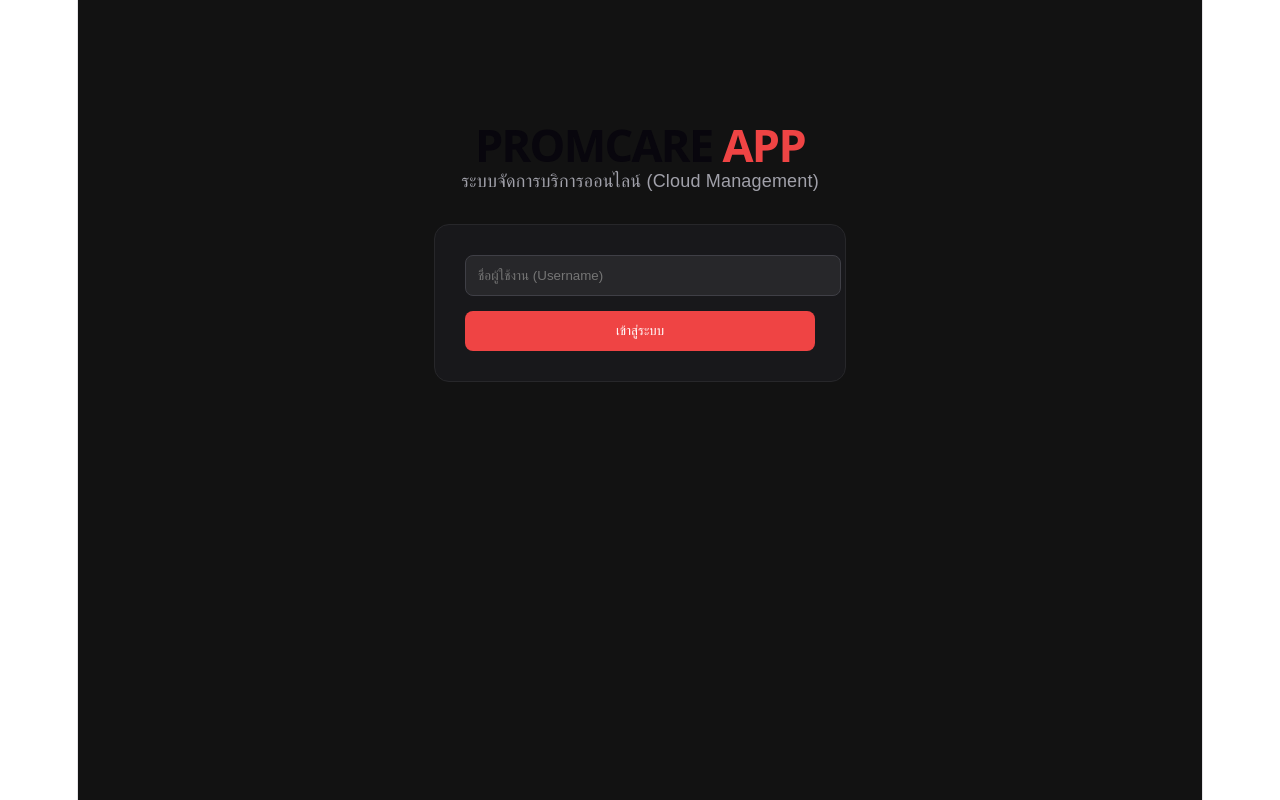
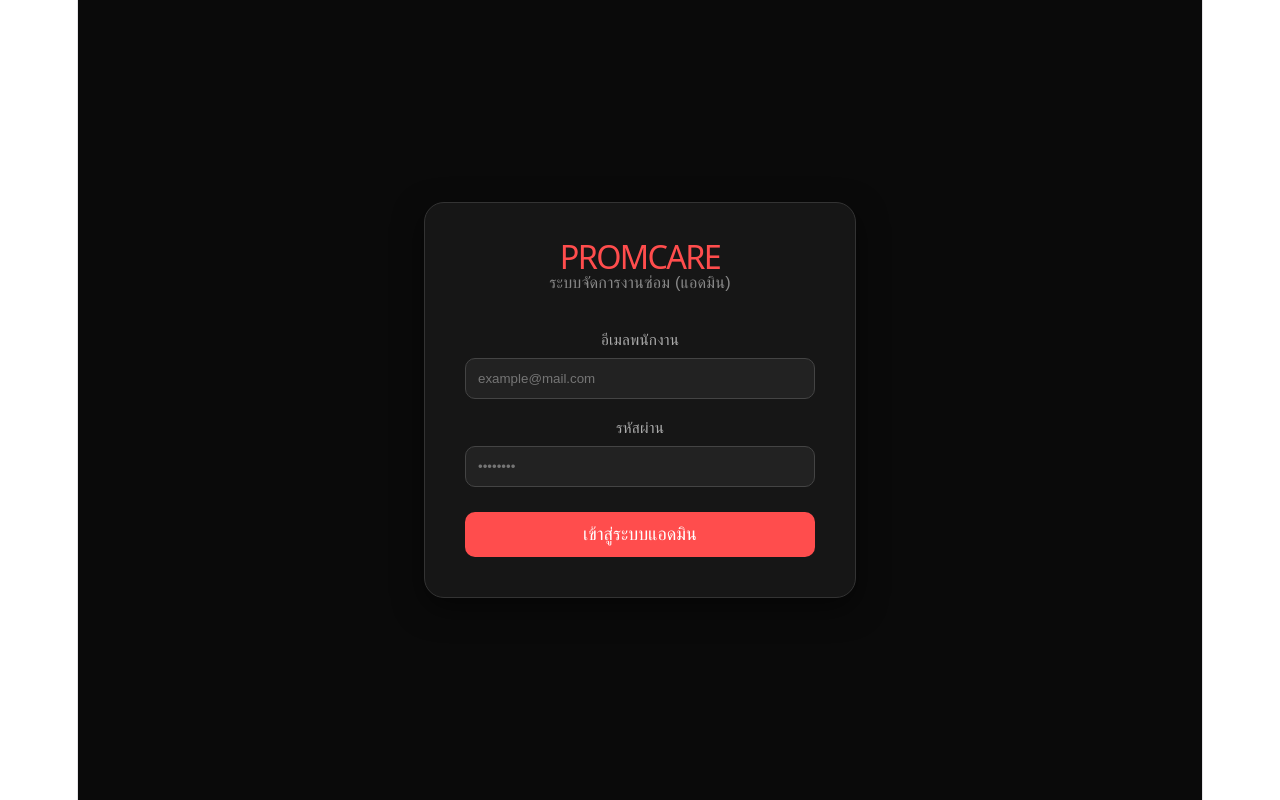
Before and after one commit to promcareservice-dotcom/Promcare, a React (Vite) app: page /login in a window 1280 px wide. Built offline with nearby package versions, Linux system fonts and the light colour scheme.

Commit message:
Setup routing for Login and Admin

```diff
--- a/src/App.jsx
+++ b/src/App.jsx
@@ -1,75 +1,23 @@
-import React, { useState, useEffect } from 'react';
-import { supabase } from './supabaseClient';
-import AdminDashboard from './AdminDashboard';
-import MemberDashboard from './MemberDashboard';
+import React from 'react';
+import { BrowserRouter as Router, Routes, Route } from 'react-router-dom';
+import Register from './Register';
+import Login from './Login'; // เพิ่มบรรทัดนี้
+import AdminDashboard from './AdminDashboard'; // เพิ่มบรรทัดนี้
 
 function App() {
-  const [username, setUsername] = useState('');
-  const [currentUser, setCurrentUser] = useState(null);
-  const [loading, setLoading] = useState(false);
+  return (
+    <Router>
+      <Routes>
+        {/* หน้าแรกให้ไปที่ Register เหมือนเดิม หรือจะเปลี่ยนเป็น Login ก็ได้ครับ */}
+        <Route path="/" element={<Register />} />
 
-  // 1. ฟังก์ชันสำหรับการ Login
-  const handleLogin = async () => {
-    if (!username) return alert('กรุณาใส่ชื่อผู้ใช้งาน');
-    setLoading(true);
+        {/* เพิ่มเส้นทางสำหรับหน้า Login */}
+        <Route path="/login" element={<Login />} />
 
-    const { data, error } = await supabase
-      .from('profiles')
-      .select('*')
-      .eq('username', username)
-      .single();
-
-    if (error || !data) {
-      alert('ไม่พบรายชื่อผู้ใช้งานนี้ในระบบ');
-    } else {
-      setCurrentUser(data);
-    }
-    setLoading(false);
-  };
-
-  // 2. ฟังก์ชันสำหรับการ Logout
-  const handleLogout = () => {
-    setCurrentUser(null);
-    setUsername('');
-  };
-
-  // 3. ส่วนการแสดงผลหลัก (ใช้เงื่อนไขเช็ก Login และ Role)
-  return (
-    <div className="app-container" style={{ backgroundColor: '#121212', minHeight: '100vh', color: 'white', fontFamily: 'Arial, sans-serif' }}>
-      {!currentUser ? (
-        /* --- กรณีที่ 1: ยังไม่ได้ Login ให้โชว์หน้า Login --- */
-        <div style={{ display: 'flex', flexDirection: 'column', alignItems: 'center', paddingTop: '100px' }}>
-          <h1 style={{ fontSize: '2.5rem', fontWeight: 'bold', marginBottom: '10px' }}>
-            PROMCARE <span style={{ color: '#ef4444' }}>APP</span>
-          </h1>
-          <p style={{ color: '#a1a1aa', marginBottom: '30px' }}>ระบบจัดการบริการออนไลน์ (Cloud Management)</p>
-
-          <div style={{ background: '#18181b', padding: '30px', borderRadius: '15px', border: '1px solid #27272a', width: '350px', textAlign: 'center' }}>
-            <input
-              type="text"
-              placeholder="ชื่อผู้ใช้งาน (Username)"
-              value={username}
-              style={{ width: '100%', padding: '12px', borderRadius: '8px', background: '#27272a', color: 'white', border: '1px solid #3f3f46', marginBottom: '15px', outline: 'none' }}
-              onChange={(e) => setUsername(e.target.value)}
-            />
-            <button
-              onClick={handleLogin}
-              disabled={loading}
-              style={{ width: '100%', padding: '12px', borderRadius: '8px', background: '#ef4444', color: 'white', fontWeight: 'bold', cursor: 'pointer', border: 'none', transition: '0.3s' }}
-            >
-              {loading ? 'กำลังตรวจสอบ...' : 'เข้าสู่ระบบ'}
-            </button>
-          </div>
-        </div>
-      ) : (
-        /* --- กรณีที่ 2: Login สำเร็จแล้ว ให้เช็ก Role เพื่อแยกหน้า Dashboard --- */
-        currentUser.role === 'Admin' ? (
-          <AdminDashboard user={currentUser} onLogout={handleLogout} />
-        ) : (
-          <MemberDashboard user={currentUser} onLogout={handleLogout} />
-        )
-      )}
-    </div>
+        {/* เพิ่มเส้นทางสำหรับหน้า Admin */}
+        <Route path="/admin" element={<AdminDashboard />} />
+      </Routes>
+    </Router>
   );
 }
 
--- /dev/null
+++ b/src/Login.jsx
@@ -0,0 +1,113 @@
+import React, { useState } from 'react';
+import { supabase } from './supabaseClient';
+import { useNavigate } from 'react-router-dom';
+
+const Login = () => {
+  const [email, setEmail] = useState('');
+  const [password, setPassword] = useState('');
+  const [loading, setLoading] = useState(false);
+  const navigate = useNavigate();
+
+  const handleLogin = async (e) => {
+    e.preventDefault();
+    setLoading(true);
+
+    try {
+      // 1. ตรวจสอบอีเมลและรหัสผ่านผ่าน Supabase Auth
+      const { data, error } = await supabase.auth.signInWithPassword({
+        email: email,
+        password: password,
+      });
+
+      if (error) throw error;
+
+      // 2. ถ้าล็อกอินผ่าน ให้ไปดึงข้อมูล 'role' จากตาราง profiles
+      const { data: profile, error: profileError } = await supabase
+        .from('profiles')
+        .select('role')
+        .eq('id', data.user.id)
+        .single();
+
+      if (profileError) throw profileError;
+
+      // 3. ตรวจสอบว่าเป็นแอดมินหรือไม่
+      if (profile?.role === 'แอดมิน') {
+        alert('ยินดีต้อนรับแอดมิน!');
+        navigate('/admin'); // ไปยังหน้า AdminDashboard
+      } else {
+        alert('ขออภัย: บัญชีนี้ไม่มีสิทธิ์เข้าถึงระบบแอดมิน');
+        await supabase.auth.signOut(); // บังคับ Logout ออกถ้าไม่ใช่แอดมิน
+      }
+    } catch (error) {
+      alert('เข้าสู่ระบบไม่สำเร็จ: ' + error.message);
+    } finally {
+      setLoading(false);
+    }
+  };
+
+  return (
+    <div style={{ backgroundColor: '#0a0a0a', minHeight: '100vh', display: 'flex', justifyContent: 'center', alignItems: 'center', color: '#fff', fontFamily: 'Arial, sans-serif' }}>
+      <form onSubmit={handleLogin} style={{ background: '#161616', padding: '40px', borderRadius: '20px', border: '1px solid #333', width: '350px', boxShadow: '0 10px 30px rgba(0,0,0,0.5)' }}>
+        <div style={{ textAlign: 'center', marginBottom: '30px' }}>
+          <h1 style={{ color: '#ff4d4d', margin: 0, fontSize: '1.8rem' }}>PROMCARE</h1>
+          <p style={{ color: '#888', fontSize: '0.9rem' }}>ระบบจัดการงานซ่อม (แอดมิน)</p>
+        </div>
+
+        <div style={{ marginBottom: '15px' }}>
+          <label style={{ fontSize: '0.85rem', color: '#aaa' }}>อีเมลพนักงาน</label>
+          <input
+            type="email"
+            placeholder="example@mail.com"
+            required
+            onChange={(e) => setEmail(e.target.value)}
+            style={inputStyle}
+          />
+        </div>
+
+        <div style={{ marginBottom: '25px' }}>
+          <label style={{ fontSize: '0.85rem', color: '#aaa' }}>รหัสผ่าน</label>
+          <input
+            type="password"
+            placeholder="••••••••"
+            required
+            onChange={(e) => setPassword(e.target.value)}
+            style={inputStyle}
+          />
+        </div>
+
+        <button
+          type="submit"
+          disabled={loading}
+          style={{
+            width: '100%',
+            padding: '12px',
+            borderRadius: '10px',
+            border: 'none',
+            background: loading ? '#555' : '#ff4d4d',
+            color: '#fff',
+            fontWeight: 'bold',
+            fontSize: '1rem',
+            cursor: loading ? 'not-allowed' : 'pointer',
+            transition: '0.3s'
+          }}
+        >
+          {loading ? 'กำลังตรวจสอบ...' : 'เข้าสู่ระบบแอดมิน'}
+        </button>
+      </form>
+    </div>
+  );
+};
+
+const inputStyle = {
+  width: '100%',
+  padding: '12px',
+  marginTop: '5px',
+  borderRadius: '10px',
+  background: '#222',
+  color: '#fff',
+  border: '1px solid #444',
+  boxSizing: 'border-box',
+  outline: 'none'
+};
+
+export default Login;
```
